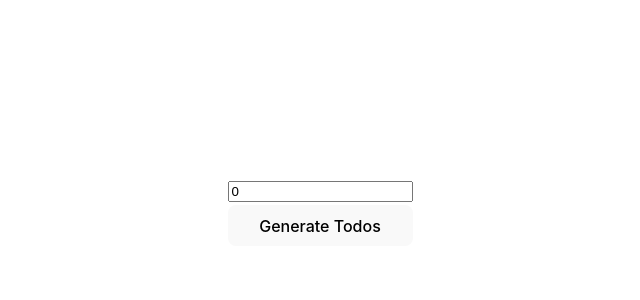
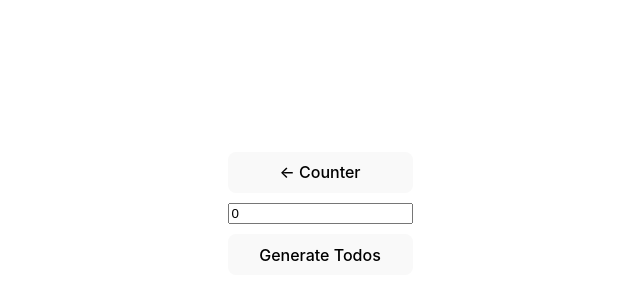
Before and after one commit to rajneesh069/s3-bucket-frontend, a React (Vite) app: page /todos in a window 1280 px wide. Shown: the part 180-480 px from the top of the page, without its empty margins (320-960 px from the left). Built offline with nearby package versions, Linux system fonts and the light colour scheme.

Commit message:
add some buttons for smooth routing

```diff
--- a/src/components/Counter.tsx
+++ b/src/components/Counter.tsx
@@ -3,8 +3,10 @@ import viteLogo from "/vite.svg";
 import { useRecoilValue, useSetRecoilState } from "recoil";
 import { count as countSelector } from "../store/selector/countSelector";
 import { countState } from "../store/atoms/counterAtom";
+import { useNavigate } from "react-router-dom";
 
 export default function Counter() {
+  const navigate = useNavigate();
   const count = useRecoilValue(countSelector);
   const setCount = useSetRecoilState(countState);
   return (
@@ -24,6 +26,13 @@ export default function Counter() {
         </button>
         <p>Click on the button to increase the count.</p>
       </div>
+      <button
+        onClick={() => {
+          navigate("/todos");
+        }}
+      >
+        Todo &rarr;
+      </button>
       <p className="read-the-docs">
         Click on the Vite and React logos to learn more
       </p>
--- a/src/components/Todo.tsx
+++ b/src/components/Todo.tsx
@@ -3,15 +3,17 @@ import { Todo as TodoType } from "../utils/todoGenerator";
 import { todoStates } from "../store/atoms/todoAtomFamily";
 import { ChangeEvent, useState } from "react";
 import { Suspense } from "react";
+import { useNavigate } from "react-router-dom";
 
 export default function Todos() {
   const [input, setInput] = useState<number>(0);
   const [num, setNum] = useState<number>(0);
+  const navigate = useNavigate();
   return (
     <div
       style={{
         display: "flex",
-        padding: 2,
+        padding: 4,
         flexDirection: "column",
         gap: 10,
         height: "100%",
@@ -21,11 +23,18 @@ export default function Todos() {
         style={{
           border: "2px solid white",
           display: "flex",
-          padding: 4,
+          padding: 5,
           flexDirection: "column",
-          gap: 3,
+          gap: 10,
         }}
       >
+        <button
+          onClick={() => {
+            navigate("/");
+          }}
+        >
+          &larr; Counter
+        </button>
         <input
           color="white"
           placeholder="Input a number"
```
